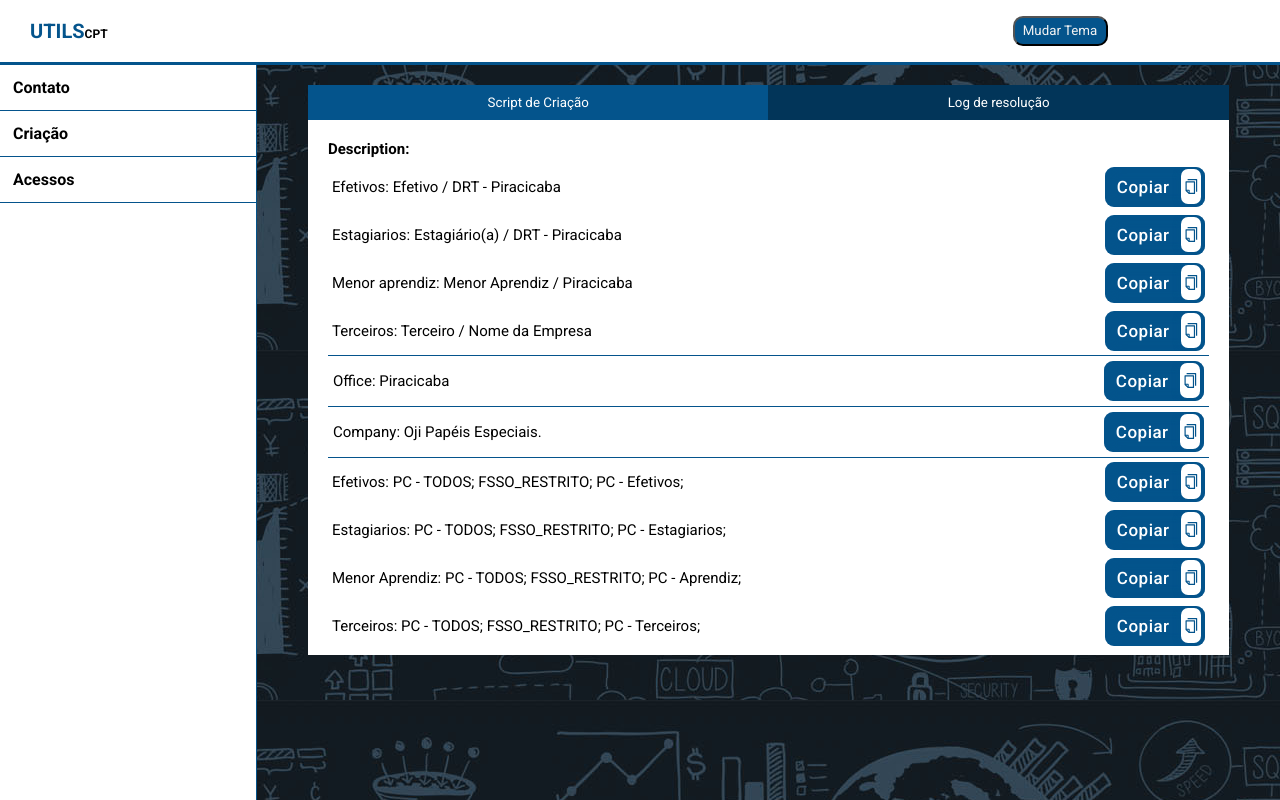
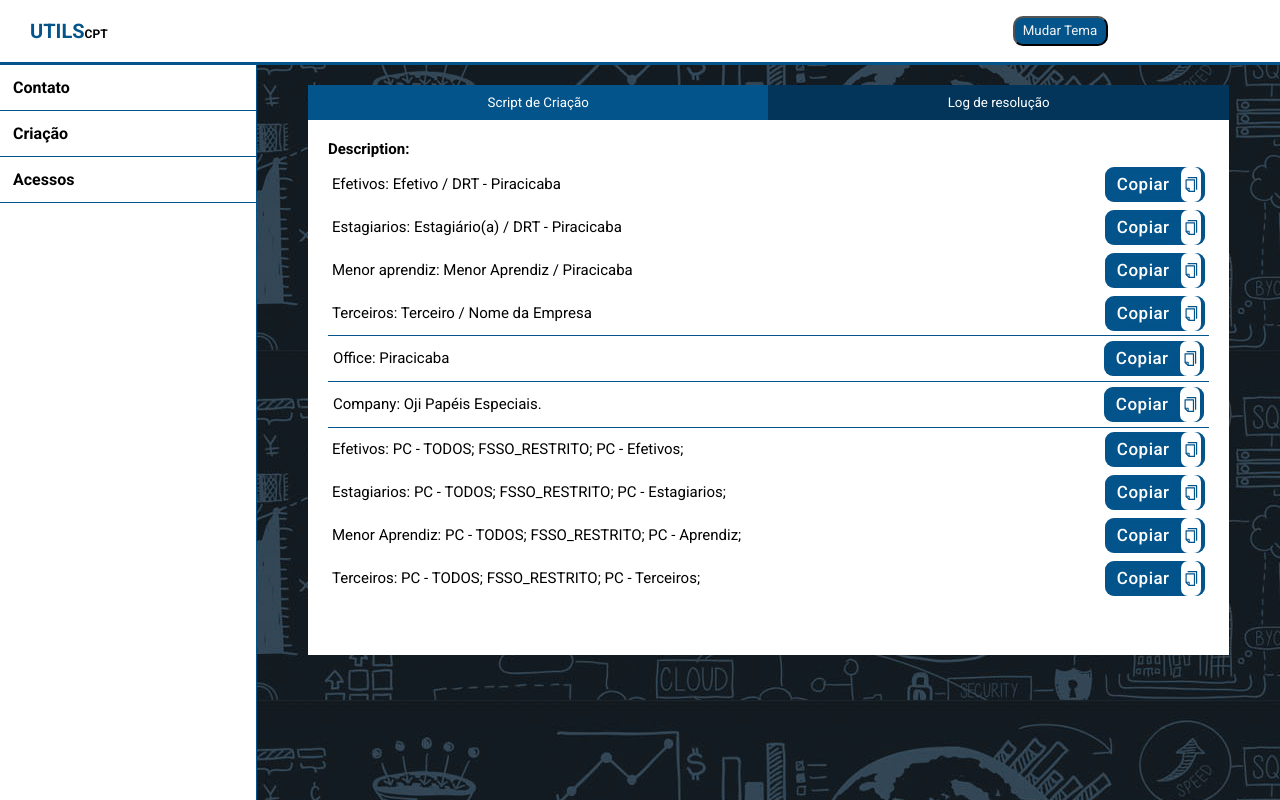
Before and after one commit to BVictorsk/cpt_utils, a React (Vite) app: page /newUser/Oji in a window 1280 px wide. Built offline with nearby package versions, Linux system fonts and the light colour scheme.

Commit message:
fix height

```diff
--- a/src/components/copy/CopyButton.jsx
+++ b/src/components/copy/CopyButton.jsx
@@ -22,7 +22,7 @@ const Button  = styled.button`
   box-shadow: inset 0 0 1.6rem -0.6rem ${props => props.theme.palette.copyButton.main};
   overflow: hidden;
   position: relative;
-  height: 4rem;
+  height: 3.5rem;
 
   .icon {
     background: white;
```
